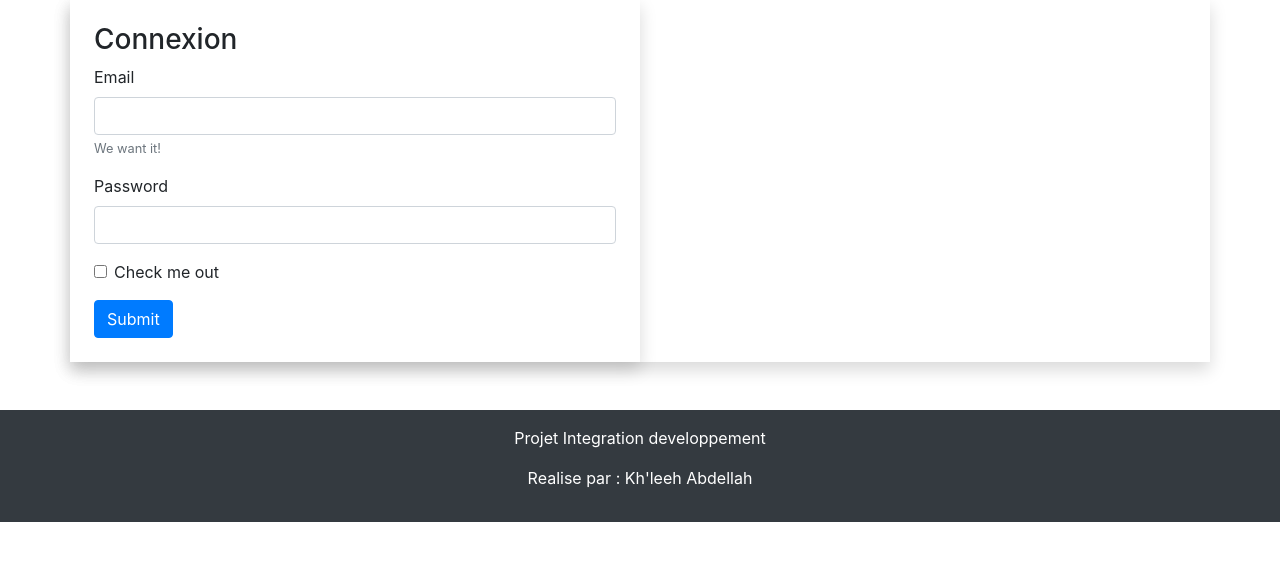
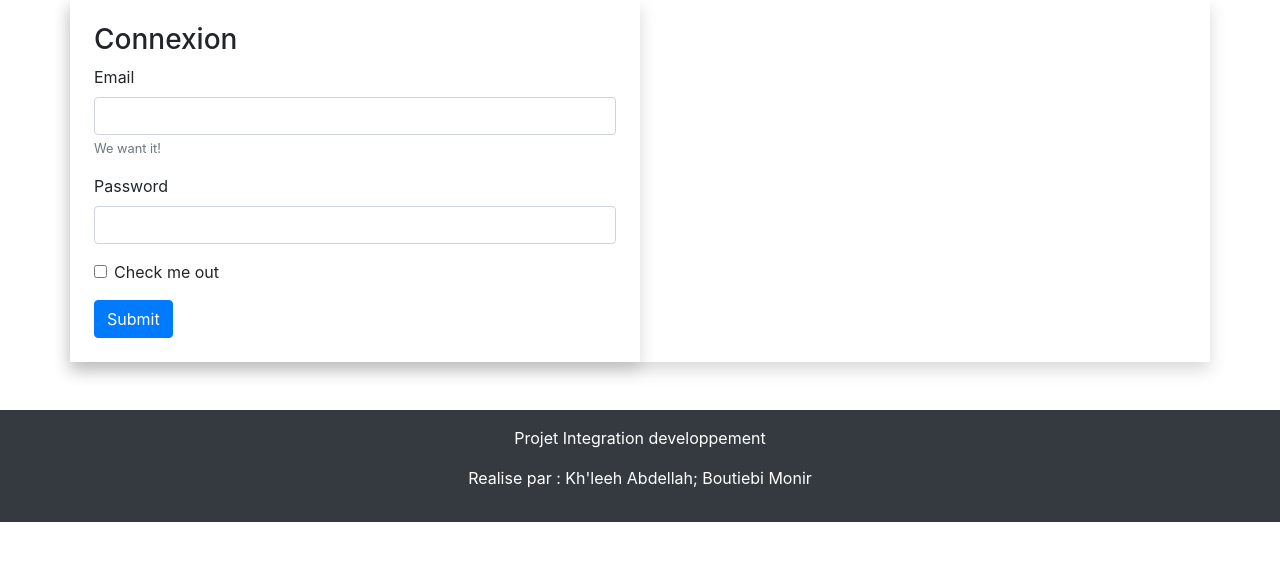
Before and after one commit to abdellahkh/labo-PID, a Django app: page /login in a window 1280 px wide. Shown: the part 107-668 px from the top of the page. Run offline with Django 4.2, Linux system fonts and the light colour scheme.

Commit message:
init commit

```diff
--- a/reservation/templates/base.html
+++ b/reservation/templates/base.html
@@ -53,7 +53,7 @@
     {% endblock %}
     <footer class="bg-dark p-3 ">
         <p class="text-center text-white"> Projet Integration developpement</p>
-        <p class="text-center text-white"> Realise par : Kh'leeh Abdellah</p>
+        <p class="text-center text-white"> Realise par : Kh'leeh Abdellah; Boutiebi Monir</p>
     </footer>
 
     <!-- Optional JavaScript -->
```
